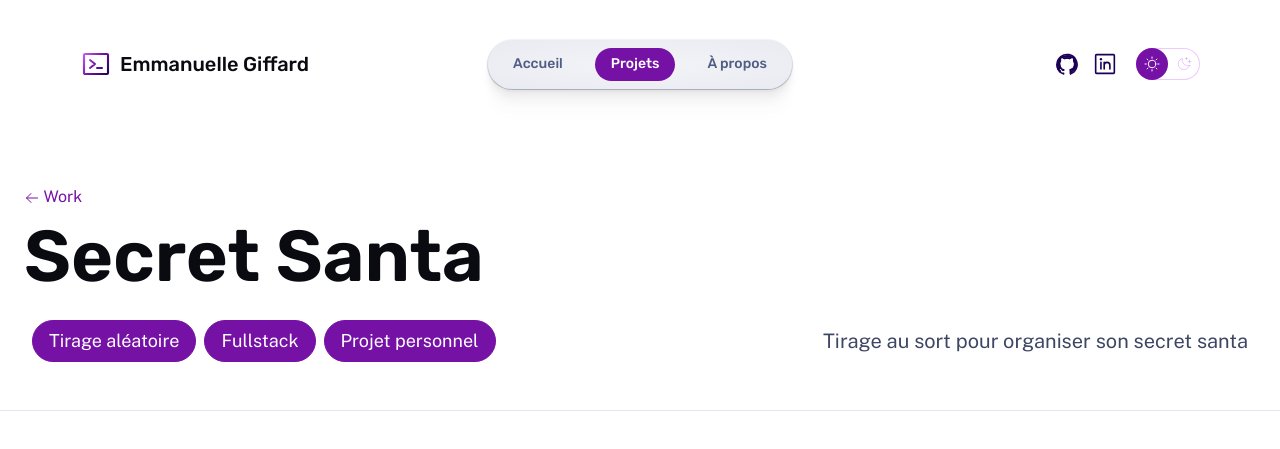
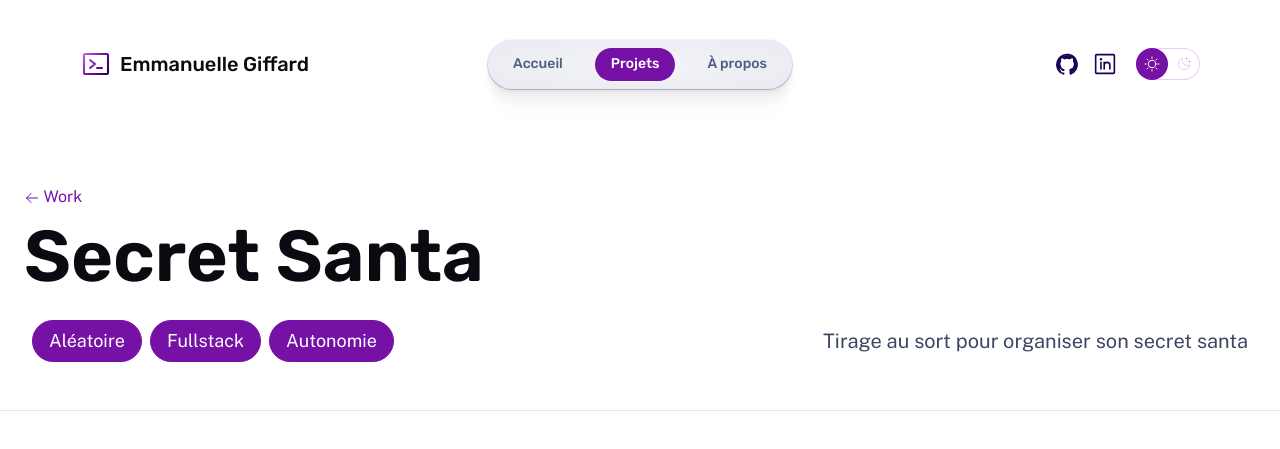
Before and after one commit to ManueGI/manuegi.github.io, an Astro site: page /work/secret_santa in a window 1280 px wide. Shown: the top 449 px of the page. Built offline with nearby package versions, Linux system fonts and the light colour scheme; Astro itself is replaced by a stand-in of ours.

Commit message:
tags correction

```diff
--- a/src/content/work/secret_santa.md
+++ b/src/content/work/secret_santa.md
@@ -7,9 +7,9 @@ vid: 'https://www.youtube.com/embed/awjF_DYKBCU?si=WaqpIXT19iZFVUcX'
 description: Tirage au sort pour organiser son secret santa
 
 tags:
-  - Tirage aléatoire
+  - Aléatoire
   - Fullstack
-  - Projet personnel
+  - Autonomie
 ---
 
 <a href="https://github.com/ManueGI/nain-porte-quoi.git"> Répertoire GitHub</a>
```
